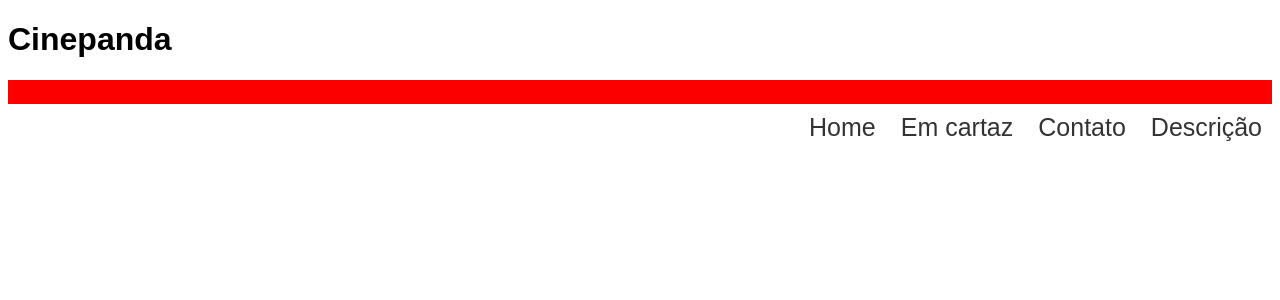
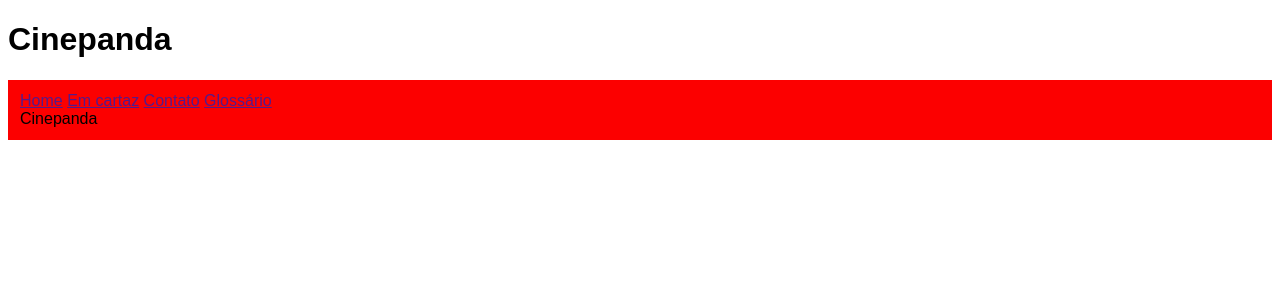
Before and after one commit to Lucasberni/trabalho-progrma-o-webb, a PHP site: page / in a window 1280 px wide. Shown: the top 300 px of the page. Run offline with PHP 8.4, Linux system fonts and the light colour scheme.

Commit message:
Update index.php

```diff
--- a/index.php
+++ b/index.php
@@ -8,31 +8,14 @@
 </head>
 <body>
 	<h1>Cinepanda</h1>
-	<header>
-		<nav>
-		  <ul>
-			<li>
-			  <a href="">
-				<p>Home</p>
-			  </a>
-			</li>
-			<li>
-			  <a href="">
-				<p>Em cartaz</p>
-			  </a>
-			</li>
-			<li>
-			  <a href="">
-				<p>Contato</p>
-			  </a>
-			</li>
-			<li>
-			  <a href="">
-				<p>Descrição</p>
-			  </a>
-			</li>
-		  </ul>
+	<header class="header">
+		<nav class="menu">
+			  <a href="" class="menu-item">Home</a>
+			  <a href="" class="menu-item">Em cartaz</a>
+			  <a href="" class="menu-item">Contato</a>
+			  <a href="" class="menu-item">Glossário</a>
 		</nav>
+		<div class="header-title">Cinepanda</div>
 	</header>
 </body>
 </html>
```
